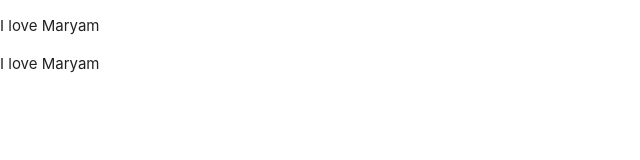
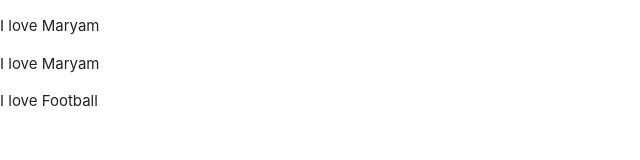
Before and after one commit to habib9037/test1, a plain HTML site: page assets/js/index.html in a window 1280 px wide. Shown: the whole page, without its empty margins (0-640 px from the left). Drawn offline with Linux system fonts and the light colour scheme.

Commit message:
four commit

```diff
--- a/assets/js/index.html
+++ b/assets/js/index.html
@@ -10,6 +10,7 @@
 <body>
     <p> I love Maryam</p>
     <p> I love Maryam</p>
+    <h>I love Football</h>
 
 
 
```
